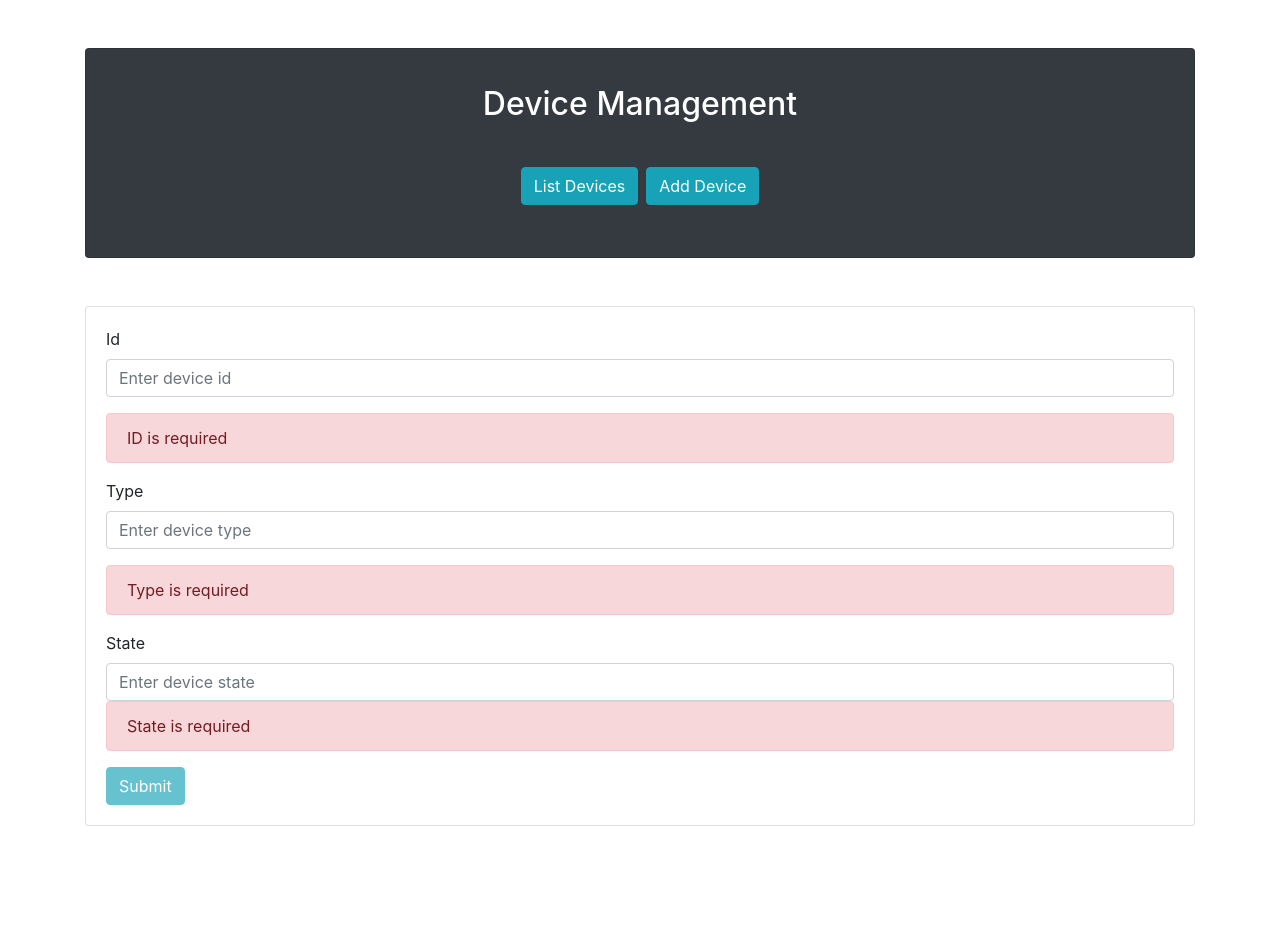
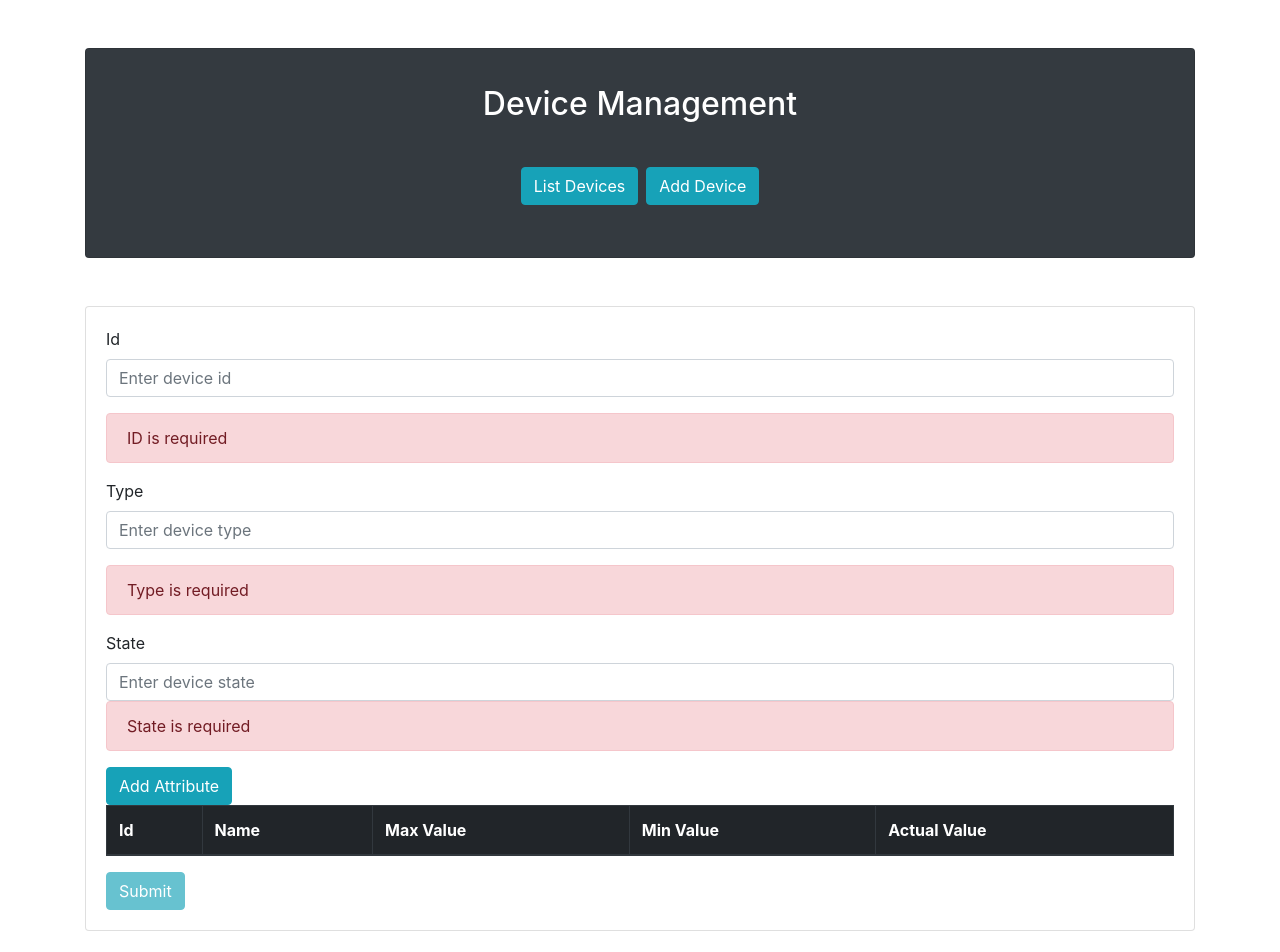
Before and after one commit to Ditmira/device-manag-fe, an Angular app: page /addDevice in a window 1280 px wide. Shown: the top 952 px of the page. Before the commit the page ends 874 px from the top, so only its background shows below. Built offline with nearby package versions, Linux system fonts and the light colour scheme.

Commit message:
Add button to add multiple attribute rows

```diff
--- /dev/null
+++ b/src/app/attribute.ts
@@ -0,0 +1,6 @@
+export class Attribute {
+  attributeName: string;
+  minValue: number;
+  maxValue: number;
+  actualValue:number;
+}
--- a/src/app/device-form/device-form.component.html
+++ b/src/app/device-form/device-form.component.html
@@ -33,6 +33,27 @@
           required #email="ngModel">
         <div [hidden]="!email.pristine" class="alert alert-danger">State is required</div>
       </div>
+      <button class="btn btn-info" onclick="addAttribute()">Add Attribute</button>
+      <table class="table table-bordered table-striped" id="attributeTable">
+        <thead class="thead-dark">
+        <tr>
+          <th scope="col">Id</th>
+          <th scope="col">Name</th>
+          <th scope="col">Max Value</th>
+          <th scope="col">Min Value</th>
+          <th scope="col">Actual Value</th>
+        </tr>
+        </thead>
+        <tbody>
+        <tr *ngFor="let device of devices">
+          <td>{{ attribute.id }}</td>
+          <td>{{ attribute.attributeName }}</td>
+          <td>{{ attribute.maxValue }}</td>
+          <td>{{ attribute.minValue }}</td>
+          <td>{{ attribute.actualValue }}</td>
+        </tr>
+        </tbody>
+      </table>
       <button type="submit" [disabled]="!deviceForm.form.valid"
         class="btn btn-info">Submit</button>
     </form>
--- a/src/app/device-form/device-form.component.ts
+++ b/src/app/device-form/device-form.component.ts
@@ -2,7 +2,7 @@ import { Component } from '@angular/core';
 import { ActivatedRoute, Router } from '@angular/router';
 import { DeviceServiceService } from '../device-service.service';
 import { Device } from '../device';
-
+import { Attribute } from '../attribute';
 @Component({
   selector: 'app-device-form',
   templateUrl: './device-form.component.html',
@@ -11,13 +11,16 @@ import { Device } from '../device';
 export class DeviceFormComponent {
 
   device: Device;
+  attribute: Attribute;
   devices: DeviceServiceService;
+  attributes: DeviceServiceService;//not ok ikr
 
   constructor(
     private route: ActivatedRoute,
     private router: Router,
     private deviceService: DeviceServiceService) {
     this.device = new Device();
+    this.attribute = new Attribute();
   }
 
   onSubmit(): void{
@@ -27,4 +30,14 @@ export class DeviceFormComponent {
   gotoDeviceList(): any{
     this.router.navigate(['/devices']);
   }
+
+  addAttribute(): any{
+  var table: HTMLTableElement =<HTMLTableElement> document.getElementById("attributeTable");
+  var row= table.insertRow(0);
+  var cell1= row.insertCell(0);
+  var cell2= row.insertCell(1);
+  var cell3 = row.insertCell(2);
+  var cell4 = row.insertCell(3);
+  var cell5 = row.insertCell(4);
+  }
 }
--- a/src/app/device.ts
+++ b/src/app/device.ts
@@ -1,6 +1,12 @@
-
   export class Device {
     id: number;
     deviceType: string;
     deviceState: string;
+    attributes:[{
+     attributeId:number;
+      attributeName: string;
+      maxValue: number;
+      minValue: number;
+      actualValue: number;
+    }]
 }
```
